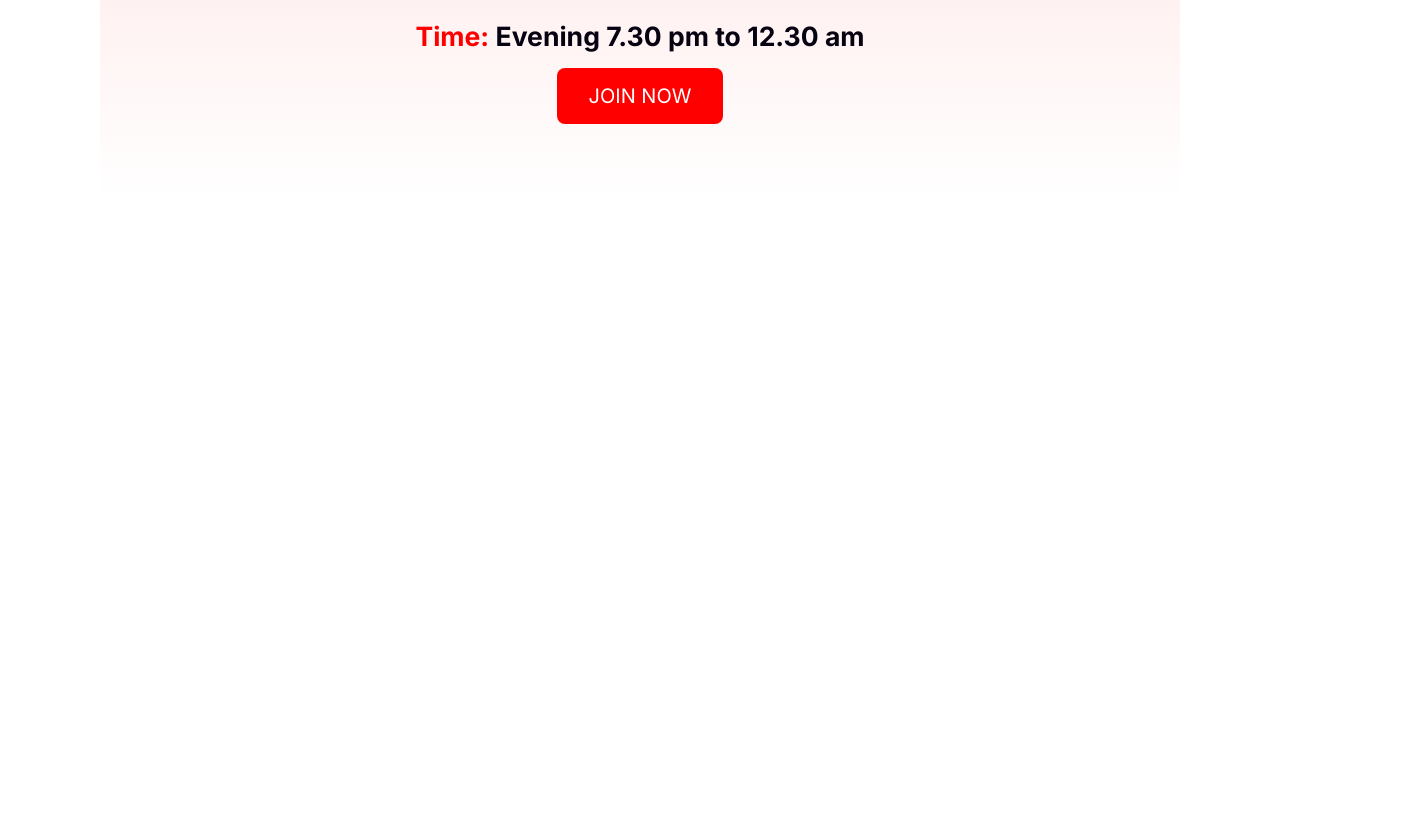
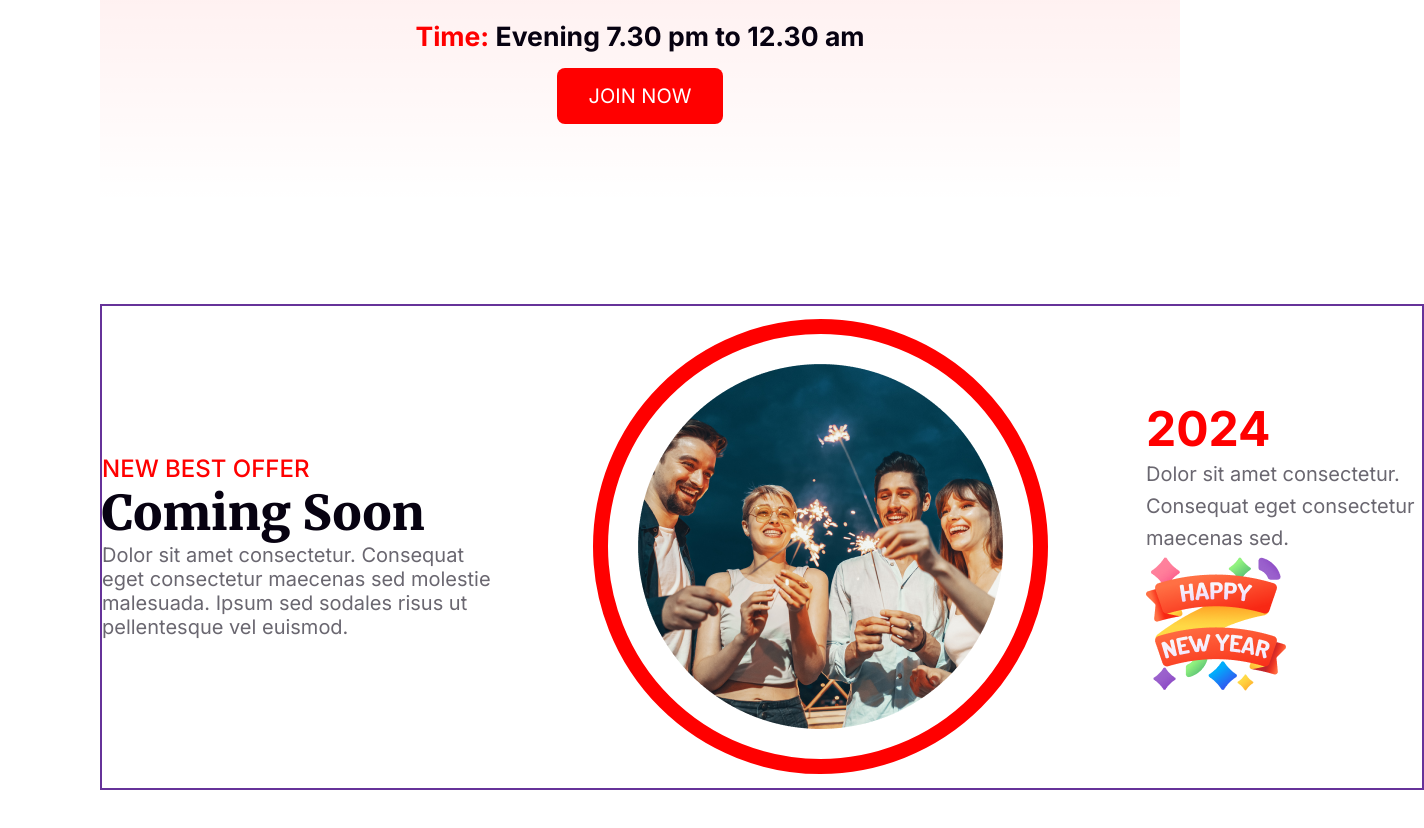
Before and after one commit to ashiqurAlways/Assignment-1, a plain HTML site: page index.html in a window 1280 px wide. Shown: the part 2230-3058 px from the top of the page, 1424 px wide, since content can reach past the window. Before the commit the page ends 2504 px from the top, so only its background shows below. Drawn offline with Linux system fonts and the light colour scheme.

Commit message:
added coming soon section

```diff
--- a/index.html
+++ b/index.html
@@ -8,8 +8,8 @@
 <link rel="preconnect" href="https://fonts.gstatic.com" crossorigin>
 <link href="https://fonts.googleapis.com/css2?family=Inter:wght@100;200;300;400;500;600;700;800;900&family=Merriweather:wght@400;700;900&display=swap" rel="stylesheet">
 <link rel="stylesheet" href="styles/style.css">
+</head>
 
-</head>
 <body>
     <header>
       <div class="banner-container">
@@ -56,6 +56,25 @@
     </section>
 
 
+    <section class="coming-soon-container">
+      <div class="coming-soon-text">
+        <h3>NEW BEST OFFER</h3>
+        <h1>Coming Soon</h1>
+        <p>Dolor sit amet consectetur. Consequat eget consectetur maecenas sed molestie malesuada. Ipsum sed sodales risus ut pellentesque vel euismod. </p>
+      </div>
+
+      <div class="coming-soon-img">
+        <img src="images/Ellipse 1.png" alt="">
+      </div>
+
+      <div class="text-2024">
+        <h1>2024</h1>
+        <p>Dolor sit amet consectetur. Consequat eget consectetur maecenas sed.</p>
+        <img src="images/Group 96.png" alt="">
+      </div>
+    </section>
+
+
 
     <footer>
 
--- a/styles/style.css
+++ b/styles/style.css
@@ -171,14 +171,17 @@ img {
 /* address section */
 
 .address-container {
-
-  font-family: 'Inter';
+  font-family: "Inter";
   font-size: 32px;
   text-align: center;
   line-height: 55px;
   margin: 70px 100px;
   padding: 80px;
-  background: linear-gradient(180deg, rgba(255, 0, 0, 0.10) 0%, rgba(255, 0, 0, 0.00) 100%);
+  background: linear-gradient(
+    180deg,
+    rgba(255, 0, 0, 0.1) 0%,
+    rgba(255, 0, 0, 0) 100%
+  );
 }
 
 .address-text {
@@ -192,10 +195,87 @@ img {
 .address-btn {
   color: #fff;
   background: #f00;
-  font-family: 'inter';
+  font-family: "inter";
   font-size: 20px;
   padding: 16px 32px;
   border-radius: 8px;
   text-transform: uppercase;
   border: none;
 }
+
+/* Coming Soon Section  */
+
+.coming-soon-container {
+  /* width: 1320px;
+height: 482px;
+flex-shrink: 0;; */
+  width: 1320px;
+  height: 482px;
+
+  margin: 100px;
+  background: #fff;
+  display: flex;
+  justify-content: space-between;
+  border: 2px solid rebeccapurple;
+  align-items: center;
+}
+
+.coming-soon-text h3 {
+  color: #f00;
+  font-family: "Inter";
+  font-size: 24px;
+  font-weight: 500;
+}
+
+.coming-soon-text h1 {
+  color: #070211;
+  font-family: "Merriweather";
+  font-size: 48px;
+  font-style: normal;
+  font-weight: 900;
+}
+
+.coming-soon-text p {
+  width: 393px;
+  color: rgba(7, 2, 17, 0.6);
+  font-family: "Inter";
+  font-size: 20px;
+  font-weight: 400;
+}
+
+.coming-soon-img {
+  width: 365px;
+  height: 365px;
+  border-radius: 365px;
+  border: 15px solid #f00;
+  padding: 30px;
+}
+
+.coming-soon-img img {
+  width: 365px;
+  height: 365px;
+}
+
+.text-2024 h1 {
+  color: #f00;
+  font-family: "Inter";
+  font-size: 48px;
+  font-weight: 700;
+}
+
+.text-2024 p {
+  width: 276px;
+  color: rgba(7, 2, 17, 0.6);
+  font-family: "Inter";
+  font-size: 20px;
+  font-weight: 400;
+  line-height: 32px;
+}
+
+.text-2024 img {
+  width: 140px;
+  height: 140px;
+}
+
+
+/*  */
```
Also changed, not shown: images/Ellipse 1.png (added), images/Group 96.png (added).
